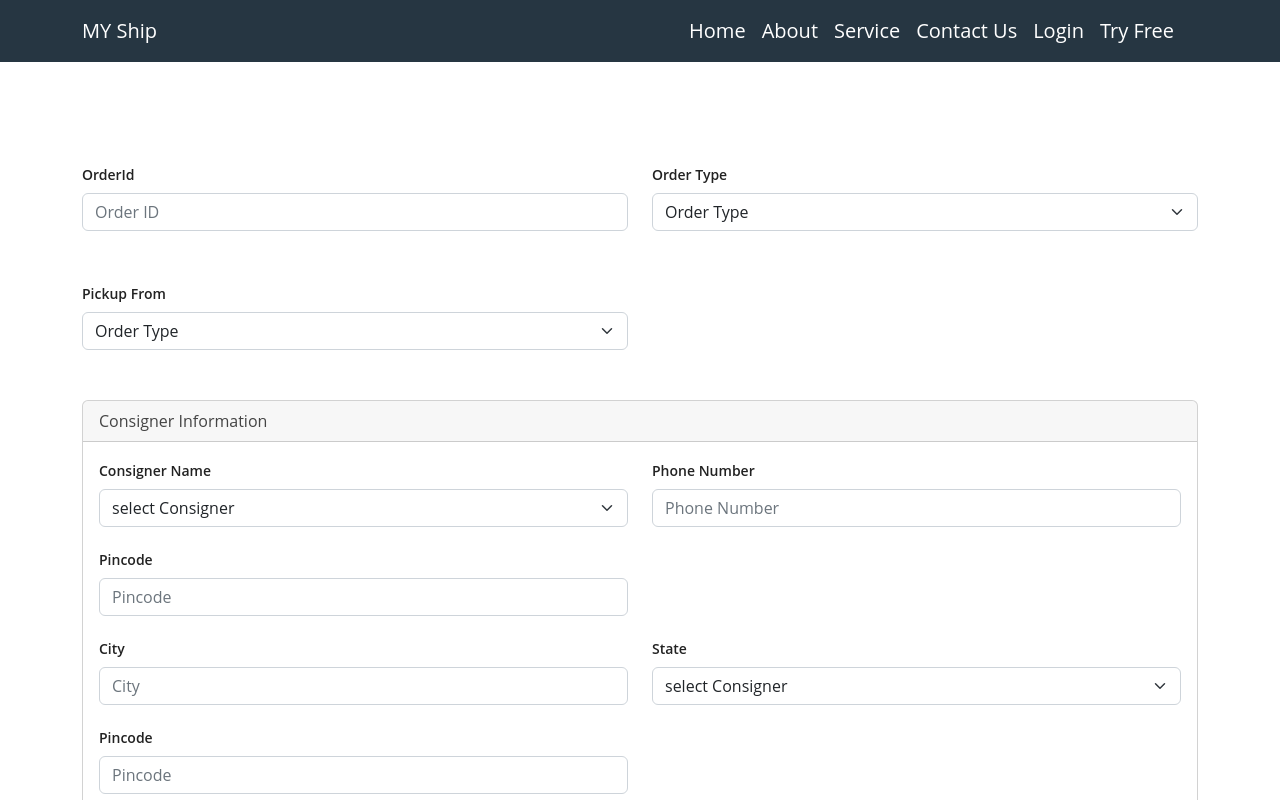
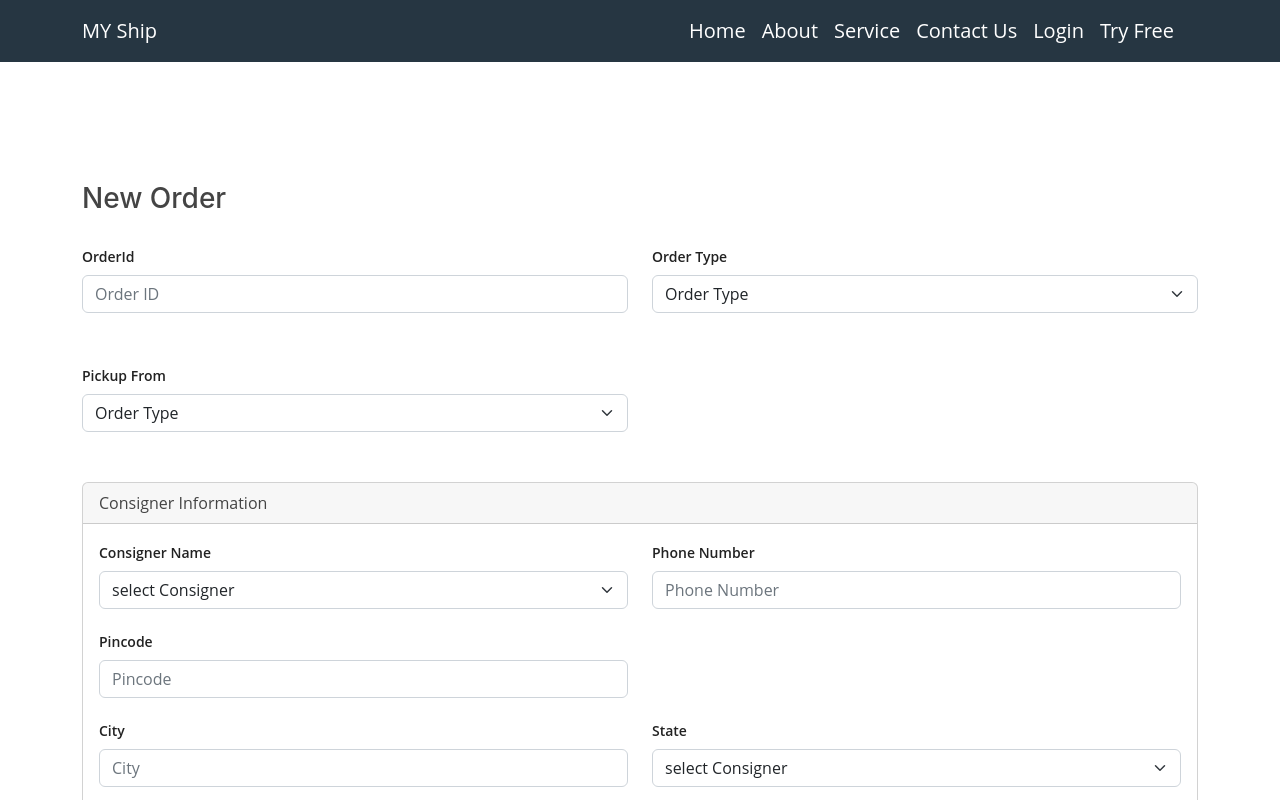
Before and after one commit to Jayaramvenkatanarayanan/myship, a React (Create React App) app: page /Order in a window 1280 px wide. Shown: the top 800 px of the page. Built offline with nearby package versions, Linux system fonts and the light colour scheme.

Commit message:
refactor: refcoter

```diff
--- a/src/components/dashboard/Dashboard.js
+++ b/src/components/dashboard/Dashboard.js
@@ -70,7 +70,7 @@ export default function Dashboard() {
           <h3>Shipment Details</h3>
           <div className="mb-2">
             <Button variant="primary" size="lg">
-              <Link to="/newOrder" className="btnColor">
+              <Link to="/Order" className="btnColor">
                 New Order
               </Link>
             </Button>
--- a/src/components/dashboard/Order.js
+++ b/src/components/dashboard/Order.js
@@ -10,6 +10,7 @@ import Button from "react-bootstrap/Button";
 export default function Order() {
   return (
     <Container className="dashboard">
+      <h3 className="dashboardFormTxt">New Order</h3>
       <Row>
         <Col>
           <Form.Label htmlFor="basic-url">OrderId</Form.Label>
```
